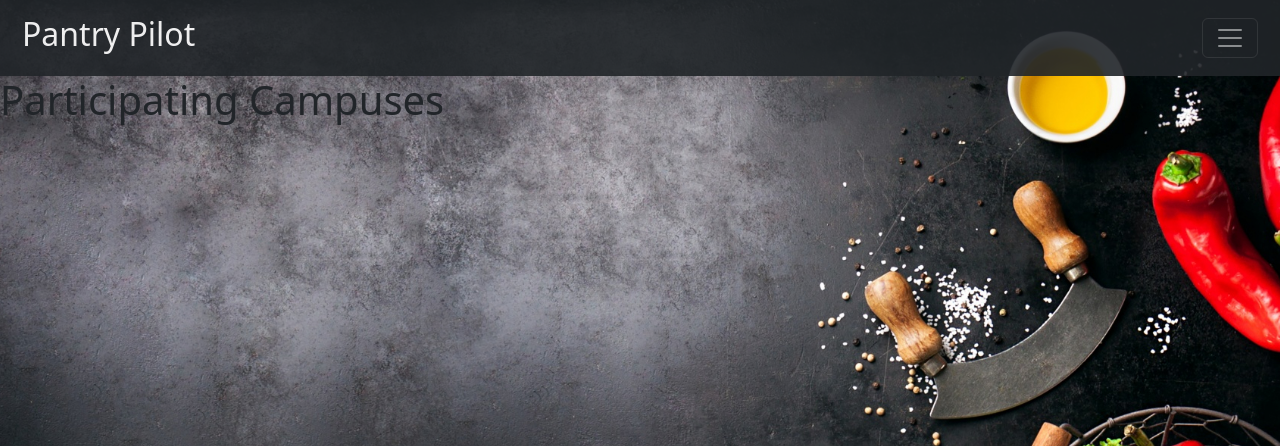
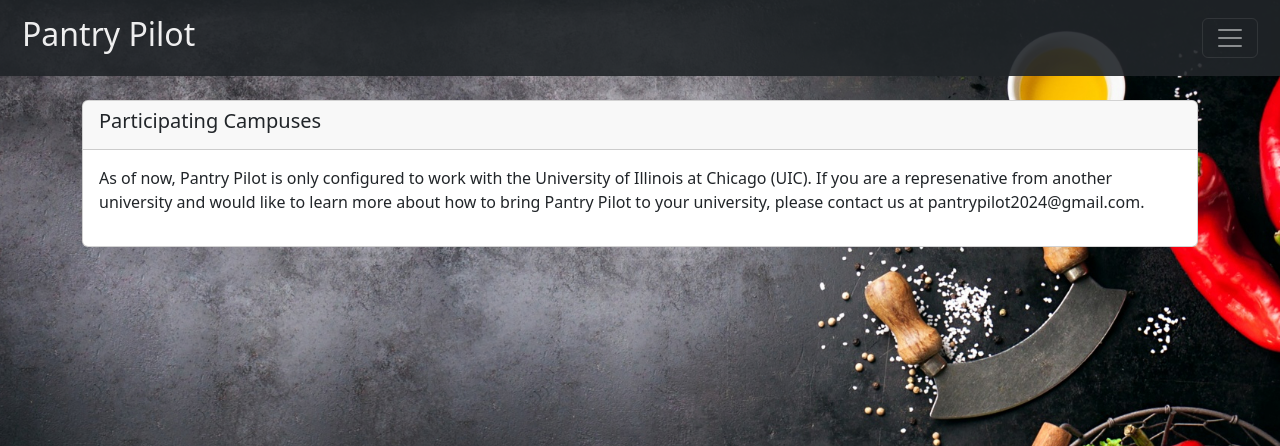
Before and after one commit to Bnguyen77/PantryPilotG12, a Flask app: page /campuses in a window 1280 px wide. Shown: the top 446 px of the page. Run offline with Flask 3, Linux system fonts and the light colour scheme; some libraries are stand-ins or nearby versions.

Commit message:
added about page+added text to campuses

```diff
--- a/app/templates/campuses.html
+++ b/app/templates/campuses.html
@@ -2,6 +2,18 @@
 {% include "partials/_header.html" %}
 
 {%block content%}
-<h1>Participating Campuses</h1>
+<div class="container mt-4">
+    <div class="card">
+        <div class="card-header">
+            <h5>Participating Campuses</h5>
+        </div>
+        <div class="card-body">
+            <p class="card-info">
+                As of now, Pantry Pilot is only configured to work with the University of Illinois at Chicago (UIC). If
+                you are a represenative from another university and would like to learn more about how to bring Pantry
+                Pilot to your university, please contact us at pantrypilot2024@gmail.com.</p>
+        </div>
+    </div>
+</div>
 
 {%endblock%}
--- a/app/templates/partials/_header.html
+++ b/app/templates/partials/_header.html
@@ -57,7 +57,7 @@
 						<a class="nav-link active" aria-current="page" href="{{ url_for('views.campuses') }}">Participating Campuses</a>
 					</li>
 					<li class="nav-item">
-						<a class="nav-link active" aria-current="page" href="{{ url_for('views.faqs') }}">FAQ's</a>
+						<a class="nav-link active" aria-current="page" href="{{ url_for('views.about') }}">About</a>
 					</li>
 					<!-- commenting out just in case we want to implement a dropdown in the side menu
 					<li class="nav-item dropdown">
--- a/app/templates/partials/_toast.html
+++ b/app/templates/partials/_toast.html
@@ -28,13 +28,11 @@
 }
 </style>
 
-<!--I think this is not working properly because the flashed messages never leave fully-->
-
 {% with messages = get_flashed_messages() %}
     {% if messages %}
         {% for msg in messages %}
         <div class="alert alert-warning alert-dismissible fade show" id="hideMe" data-bs-dismiss="alert"
-        style="position: absolute; bottom: 0; right: 0; width: 300px; float:right ;box-shadow: 25px -20px 38px -14px rgba(130,125,130,1);"
+        style="position: absolute; bottom: 0; right: 0; float:right ;box-shadow: 25px -20px 38px -14px rgba(130,125,130,1);"
         role="alert">
           <strong>{{ msg }}</strong>
         </div>
--- a/app/views/forms.py
+++ b/app/views/forms.py
@@ -10,7 +10,7 @@ class LoginForm(FlaskForm):
 
 
 class RegisterForm(FlaskForm):
-    user_name = StringField("Username", validators=[DataRequired()], render_kw={"placeholder": "User name"})
+    user_name = StringField("Username", validators=[DataRequired()], render_kw={"placeholder": "Username"})
     name = StringField("Name", validators=[DataRequired()],render_kw={"placeholder": "Full name"})
     email = EmailField("Email", validators=[DataRequired(), Email()],render_kw={"placeholder": "someone@example.com"})
     password = PasswordField("Password", validators=[
--- a/app/views/views.py
+++ b/app/views/views.py
@@ -63,8 +63,10 @@ def login():
             # Store user information in the session (customize as needed)
             session['user_id'] = existing_username.id
             session['user_name'] = existing_username.user_name
+            session['email'] = existing_username.email
+            session['name'] = existing_username.name
             session.permanent = True
-            flash('Login successful!', 'success')
+            flash('Login successful!', 'login')
             return redirect(url_for('views.index'))
         else:
             flash('Invalid username or password. Please try again.', 'error')
@@ -85,6 +87,6 @@ def logout():
 def campuses():
     return render_template("campuses.html")
 
-@views.route("/faqs", methods=["GET"])
-def faqs():
-    return render_template("faqs.html")
+@views.route("/about", methods=["GET"])
+def about():
+    return render_template("about.html")
```
Also changed, not shown: app/templates/about.html (added, +24 -0 lines), app/templates/faqs.html (deleted, +0 -7 lines), app/templates/register.html (+5 -7 lines), app/templates/user.html (+7 -4 lines).
